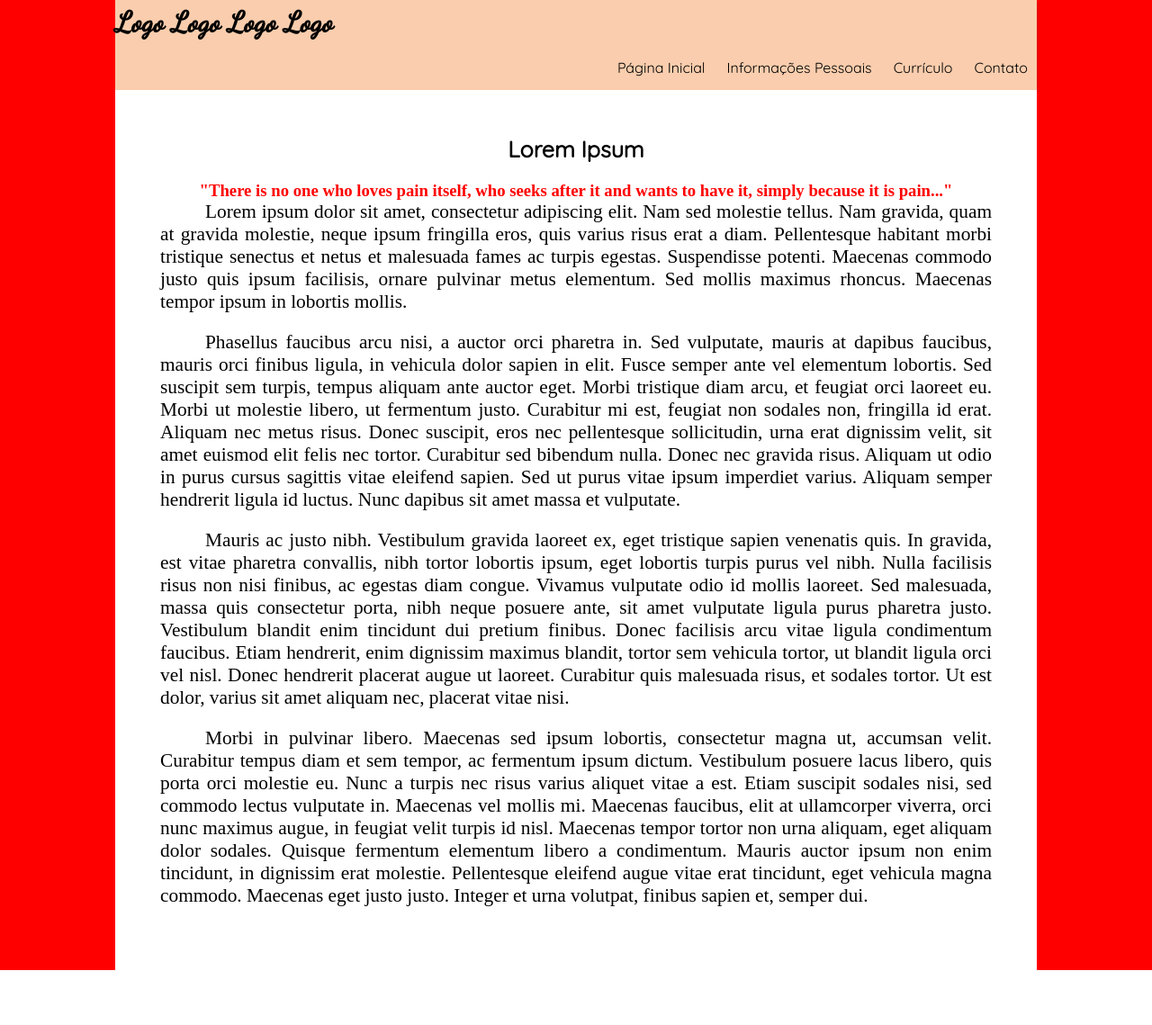
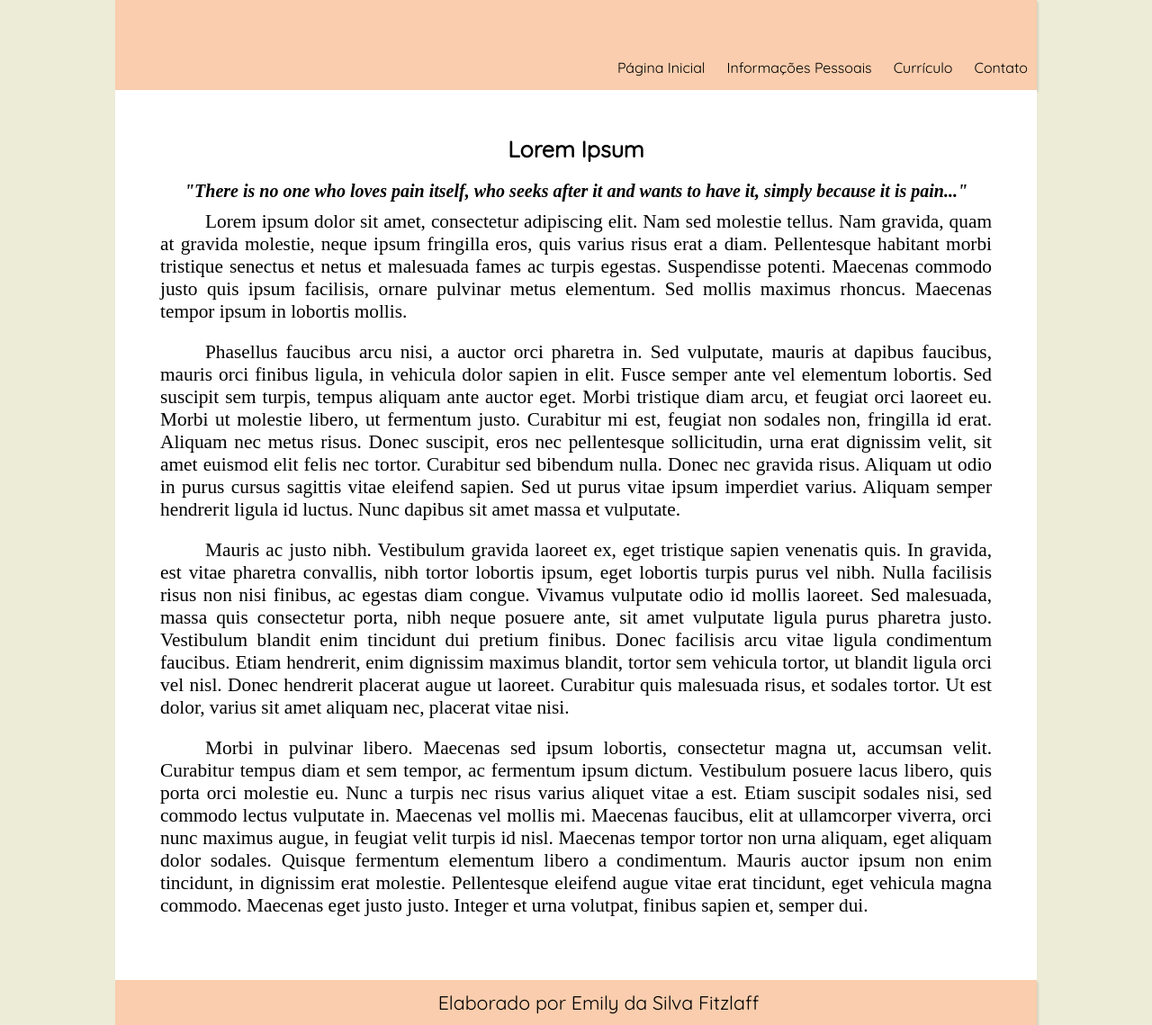
Before and after one commit to EmilyFitzlaff/Desenvolvimento_WEB, a PHP site: page / in a window 1280 px wide. Shown: the whole page at 90% size. Before the commit the page ends 1078 px from the top, so only its background shows below. Run offline with PHP 8.4, Linux system fonts and the light colour scheme.

Commit message:
Alterações necessárias

```diff
--- a/Aula 03 - CSS/Site pessoal/css/style.css
+++ b/Aula 03 - CSS/Site pessoal/css/estilo.css
@@ -9,8 +9,7 @@
 
 body {
     margin: auto 10%;
-    /* background-color: rgba(235, 235, 211, 0.9); */
-    background-color: red;
+    background-color: rgba(235, 235, 211, 0.9);
 }
 
 header {
@@ -86,5 +85,22 @@ p {
 
 .subtitulo {
     text-align: center;
-    color: red;
+    font-style: italic;
+    font-size: 20px;
+    margin-bottom: 10px;
 }
+
+/* footer */
+
+#footer {
+    height: 50px;
+    background-color: #F9CDAD;
+    box-shadow: 2px 2px 2px rgba(0,0,0,.1);
+}
+
+#footer p.rodape {
+    text-align: center;
+    line-height: 50px;
+    margin-bottom: 0px;
+    font-family: 'Quicksand', sans-serif;
+}
--- a/Aula 03 - CSS/Site pessoal/footer.php
+++ b/Aula 03 - CSS/Site pessoal/footer.php
@@ -0,0 +1,3 @@
+<footer id="footer">
+    <p class="rodape">Elaborado por Emily da Silva Fitzlaff</p>
+</footer>
--- a/Aula 03 - CSS/Site pessoal/head.php
+++ b/Aula 03 - CSS/Site pessoal/head.php
@@ -1,3 +1,3 @@
 <title><?php echo $title; ?></title>
-<link rel="stylesheet" href="css/style.css">
+<link rel="stylesheet" href="css/estilo.css">
 <meta charset="utf-8">
--- a/Aula 03 - CSS/Site pessoal/header.php
+++ b/Aula 03 - CSS/Site pessoal/header.php
@@ -1,5 +1,5 @@
 <header>
-    <h1 id="logo">Logo Logo Logo Logo</h1>
+    <!--<h1 id="logo">Logo Logo Logo Logo</h1>-->
     <nav id="menu">
         <ul>
             <li><a href="index.php">Página Inicial</a></li>
```
Also changed, not shown: Aula 03 - CSS/Site pessoal/contato.php (added, +15 -0 lines), Aula 03 - CSS/Site pessoal/curriculo.php (added, +15 -0 lines), Aula 03 - CSS/Site pessoal/info-pessoais.php (added, +15 -0 lines).
